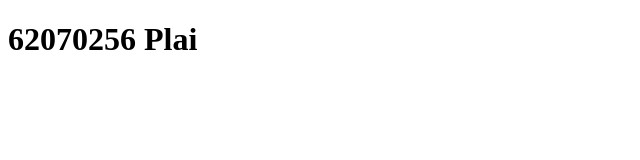
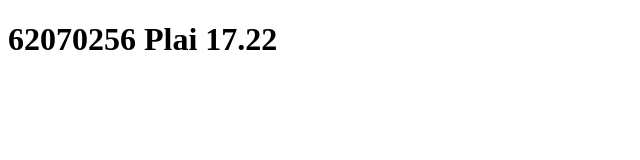
Before and after one commit to PlaiPunlawat/lab-11, a plain HTML site: page index.html in a window 1280 px wide. Shown: the whole page, without its empty margins (0-640 px from the left). Drawn offline with Linux system fonts and the light colour scheme.

Commit message:
Update index.html

```diff
--- a/index.html
+++ b/index.html
@@ -6,6 +6,6 @@
     <title>Document</title>
 </head>
 <body>
-    <h1>62070256 Plai</h1>
+    <h1>62070256 Plai 17.22</h1>
 </body>
 </html>
```
